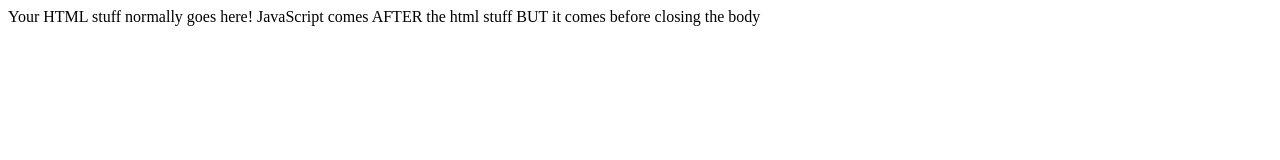
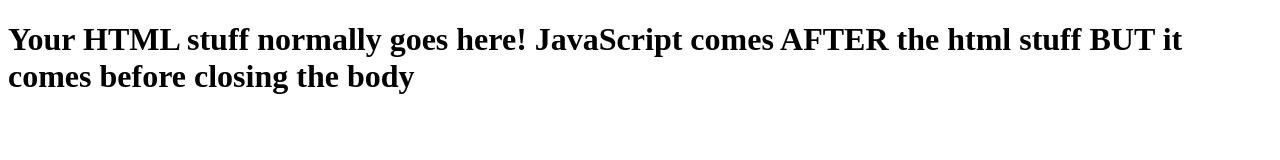
Before and after one commit to Tena726/fantastic-work-folder, a plain HTML site: page index.html in a window 1280 px wide. Drawn offline with Linux system fonts and the light colour scheme.

Commit message:
practice github skills part 3
adding h1 and text to html file

```diff
--- a/index.html
+++ b/index.html
@@ -10,11 +10,11 @@
 
 	<body>
 
-		Your HTML stuff normally goes here!
+		<h1>Your HTML stuff normally goes here!
 
 
 			JavaScript comes AFTER the html stuff
-			BUT it comes before closing the body
+			BUT it comes before closing the body</h1>
 
 		<script src="main.js" type="text/javascript"></script>
 
```
